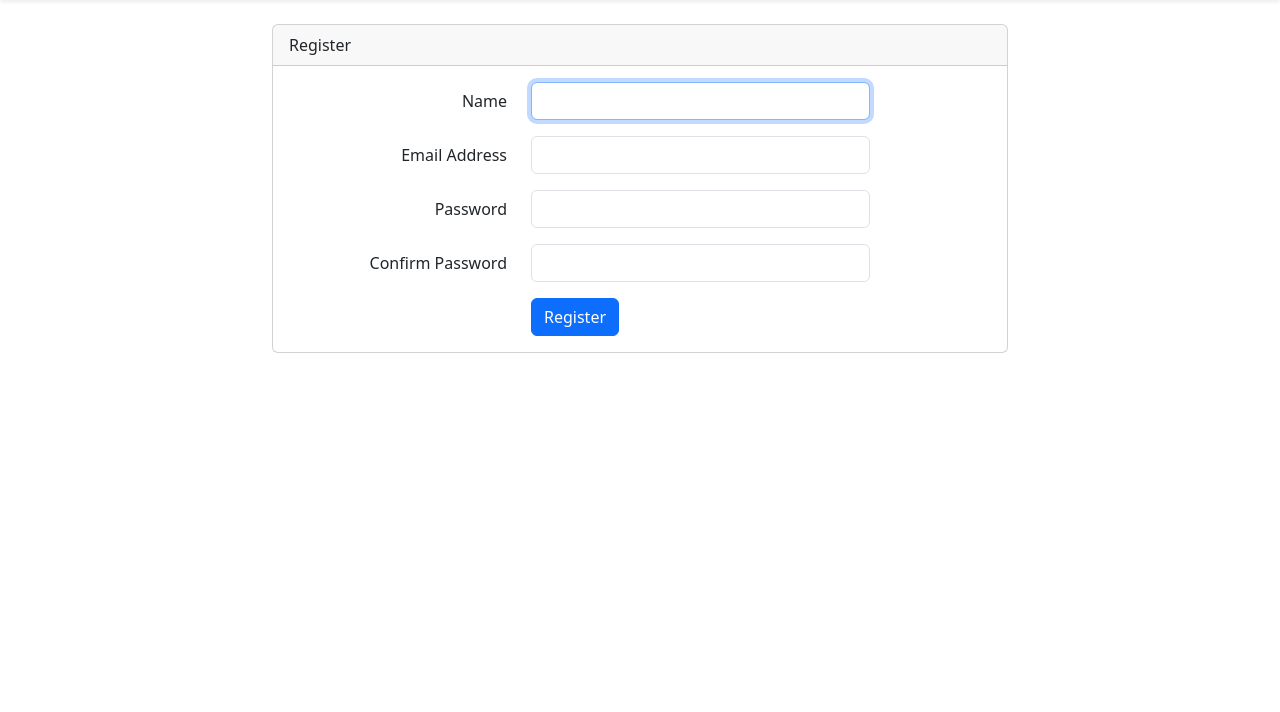
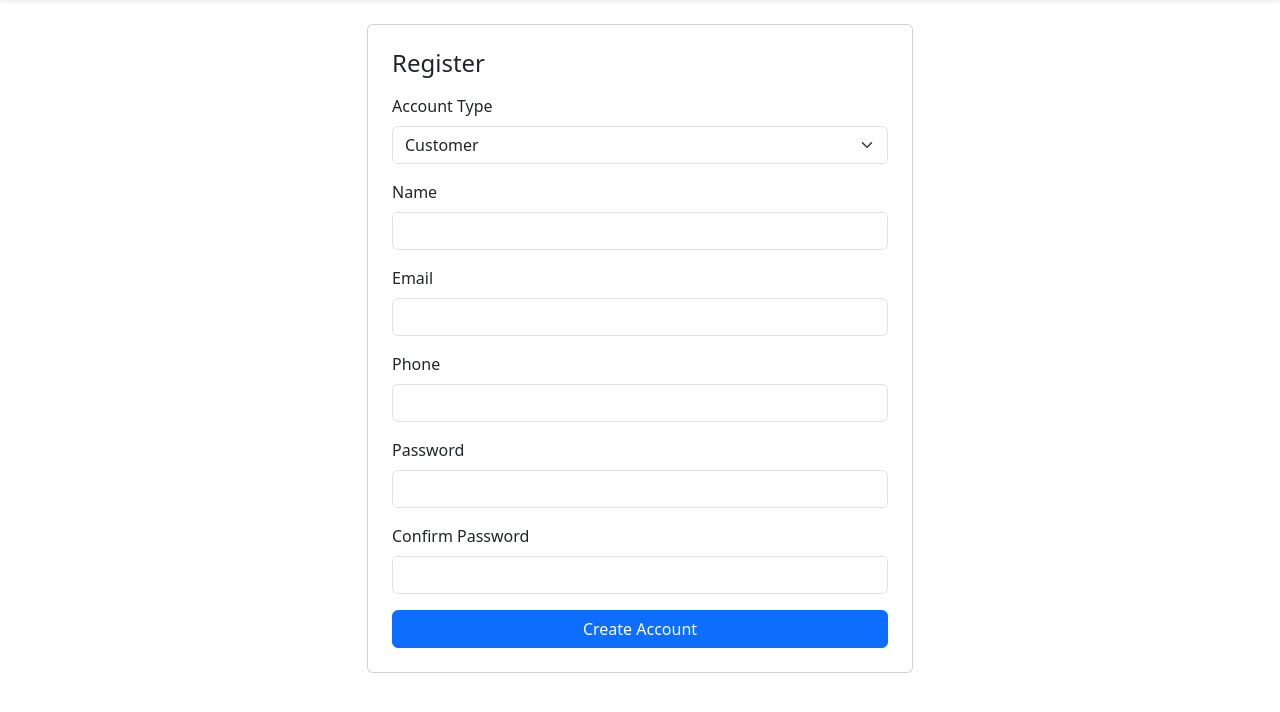
Before and after one commit to AGIAS911/Laravel_Project_1, a Laravel app: page /register in a window 1280 px wide. Shown: the part 56-768 px from the top of the page. Run offline with Laravel 12, Linux system fonts and the light colour scheme.

Commit message:
add routse / edit usercontrollrt registercontroller add admin user page / edit registeration page

```diff
--- a/app/Http/Controllers/Auth/RegisterController.php
+++ b/app/Http/Controllers/Auth/RegisterController.php
@@ -71,16 +71,16 @@ class RegisterController extends Controller
     protected function create(array $data)
     {
         return DB::transaction(function () use ($data) {
-            $isActive = ($data['account_type'] === 'customer') ? 1 : 0;
-
-            $user = User::create([
+            $user = new User([
                 'name' => $data['name'],
                 'email' => $data['email'],
                 'phone' => $data['phone'],
-                'role' => $data['account_type'],
-                'is_active' => $isActive,
                 'password' => Hash::make($data['password']),
             ]);
+
+            $user->role = $data['account_type'];
+            $user->is_active = ($data['account_type'] === 'customer') ? 1 : 0;
+            $user->save();
 
             if ($data['account_type'] === 'driver') {
                 $imagePath = request()->file('license_image')->store('licenses', 'public');
--- a/resources/views/auth/register.blade.php
+++ b/resources/views/auth/register.blade.php
@@ -3,65 +3,84 @@
 @section('content')
 <div class="container">
     <div class="row justify-content-center">
-        <div class="col-md-8">
-            <div class="card">
-                <div class="card-header">{{ __('Register') }}</div>
+        <div class="col-md-6">
+            <div class="card p-4">
+                <h4 class="mb-3">Register</h4>
 
-                <div class="card-body">
-                    <form method="POST" action="{{ route('register') }}">
-                        @csrf
+                @if ($errors->any())
+                    <div class="alert alert-danger">
+                        <ul class="mb-0">
+                            @foreach ($errors->all() as $error)
+                                <li>{{ $error }}</li>
+                            @endforeach
+                        </ul>
+                    </div>
+                @endif
 
-                        <div class="row mb-3">
-                            <label for="name" class="col-md-4 col-form-label text-md-end">{{ __('Name') }}</label>
-                            <div class="col-md-6">
-                                <input id="name" type="text" class="form-control @error('name') is-invalid @enderror"
-                                    name="name" value="{{ old('name') }}" required autocomplete="name" autofocus>
-                                @error('name')
-                                <span class="invalid-feedback" role="alert"><strong>{{ $message }}</strong></span>
-                                @enderror
-                            </div>
+                <form method="POST" action="{{ route('register') }}" enctype="multipart/form-data">
+                    @csrf
+
+                    <div class="mb-3">
+                        <label class="form-label">Account Type</label>
+                        <select name="account_type" id="account_type" class="form-select" required>
+                            <option value="customer" {{ old('account_type') == 'customer' ? 'selected' : '' }}>Customer</option>
+                            <option value="driver" {{ old('account_type') == 'driver' ? 'selected' : '' }}>Driver</option>
+                        </select>
+                    </div>
+
+                    <div class="mb-3">
+                        <label class="form-label">Name</label>
+                        <input type="text" name="name" class="form-control" value="{{ old('name') }}" required>
+                    </div>
+
+                    <div class="mb-3">
+                        <label class="form-label">Email</label>
+                        <input type="email" name="email" class="form-control" value="{{ old('email') }}" required>
+                    </div>
+
+                    <div class="mb-3">
+                        <label class="form-label">Phone</label>
+                        <input type="text" name="phone" class="form-control" value="{{ old('phone') }}" required>
+                    </div>
+
+                    <div id="driver-fields" style="display: none;">
+                        <div class="mb-3">
+                            <label class="form-label">License Number</label>
+                            <input type="text" name="license_number" class="form-control" value="{{ old('license_number') }}">
                         </div>
 
-                        <div class="row mb-3">
-                            <label for="email" class="col-md-4 col-form-label text-md-end">{{ __('Email Address') }}</label>
-                            <div class="col-md-6">
-                                <input id="email" type="email" class="form-control @error('email') is-invalid @enderror"
-                                    name="email" value="{{ old('email') }}" required autocomplete="email">
-                                @error('email')
-                                <span class="invalid-feedback" role="alert"><strong>{{ $message }}</strong></span>
-                                @enderror
-                            </div>
+                        <div class="mb-3">
+                            <label class="form-label">License Image</label>
+                            <input type="file" name="license_image" class="form-control" accept="image/*">
                         </div>
+                    </div>
 
-                        <div class="row mb-3">
-                            <label for="password" class="col-md-4 col-form-label text-md-end">{{ __('Password') }}</label>
-                            <div class="col-md-6">
-                                <input id="password" type="password"
-                                    class="form-control @error('password') is-invalid @enderror" name="password"
-                                    required autocomplete="new-password">
-                                @error('password')
-                                <span class="invalid-feedback" role="alert"><strong>{{ $message }}</strong></span>
-                                @enderror
-                            </div>
-                        </div>
+                    <div class="mb-3">
+                        <label class="form-label">Password</label>
+                        <input type="password" name="password" class="form-control" required>
+                    </div>
 
-                        <div class="row mb-3">
-                            <label for="password-confirm" class="col-md-4 col-form-label text-md-end">{{ __('Confirm Password') }}</label>
-                            <div class="col-md-6">
-                                <input id="password-confirm" type="password" class="form-control"
-                                    name="password_confirmation" required autocomplete="new-password">
-                            </div>
-                        </div>
+                    <div class="mb-3">
+                        <label class="form-label">Confirm Password</label>
+                        <input type="password" name="password_confirmation" class="form-control" required>
+                    </div>
 
-                        <div class="row mb-0">
-                            <div class="col-md-6 offset-md-4">
-                                <button type="submit" class="btn btn-primary">{{ __('Register') }}</button>
-                            </div>
-                        </div>
-                    </form>
-                </div>
+                    <button type="submit" class="btn btn-primary w-100">Create Account</button>
+                </form>
             </div>
         </div>
     </div>
 </div>
+
+<script>
+    const select = document.getElementById('account_type');
+    const driverFields = document.getElementById('driver-fields');
+
+    function toggleDriverFields() {
+        driverFields.style.display = select.value === 'driver' ? 'block' : 'none';
+    }
+
+    select.addEventListener('change', toggleDriverFields);
+    toggleDriverFields();
+</script>
 @endsection
--- a/routes/web.php
+++ b/routes/web.php
@@ -8,6 +8,7 @@ use Illuminate\Support\Facades\Auth;
 use App\Http\Controllers\ProfileController;
 use Illuminate\Support\Facades\Route;
 use App\Http\Controllers\DriverController;
+use App\Http\Controllers\UserController;
 
 Route::get('/', function () {
     return view('welcome');
@@ -17,12 +18,12 @@ Route::get('/dashboard', function () {
     return view('dashboard');
 })->middleware(['auth', 'verified'])->name('dashboard');
 
-Route::get('/home', [App\Http\Controllers\HomeController::class, 'index'])->name('home');
 
-
+//------------------------------------------------------------------------------
 Route::resource('vehicles', VehicleController::class);
 Route::resource('vehicle-types', VehicleTypeController::class);
 Route::resource('booking', BookingController::class);
+//----------------------------------------------------------------------------
 Route::middleware('auth')->group(function () {
     Route::get('/profile', [ProfileController::class, 'edit'])->name('profile.edit');
     Route::patch('/profile', [ProfileController::class, 'update'])->name('profile.update');
@@ -30,13 +31,22 @@ Route::middleware('auth')->group(function () {
 });
 
 
+//--------------------------------------------------------
 Route::middleware(['auth', 'active', 'role:driver'])->prefix('driver')->name('driver.')->group(function () {
+    Route::get('/dashboard', [DriverController::class, 'show'])->name('dashboard');
     Route::get('/profile', [DriverController::class, 'show'])->name('profile.show');
     Route::get('/profile/edit', [DriverController::class, 'edit'])->name('profile.edit');
     Route::put('/profile', [DriverController::class, 'update'])->name('profile.update');
     Route::delete('/profile', [DriverController::class, 'destroy'])->name('profile.destroy');
 });
 
+//----------------------------------------------
+Route::middleware(['auth', 'active', 'role:admin'])->group(function () {
+    Route::get('/admin/dashboard', [UserController::class, 'index'])->name('admin.dashboard');
+    Route::resource('users', UserController::class)->only(['index', 'store', 'update', 'destroy']);
+});
+
+//------------------------------------------------------
 Auth::routes();
 
 Route::get('/home', [App\Http\Controllers\HomeController::class, 'index'])->name('home');
```
Also changed, not shown: app/Http/Controllers/UserController.php (+7 -4 lines), resources/views/admin/users/index.blade.php (added, +93 -0 lines), resources/views/driver/profile/edit.blade.php (added, +25 -0 lines), resources/views/driver/profile/show.blade.php (added, +28 -0 lines).
